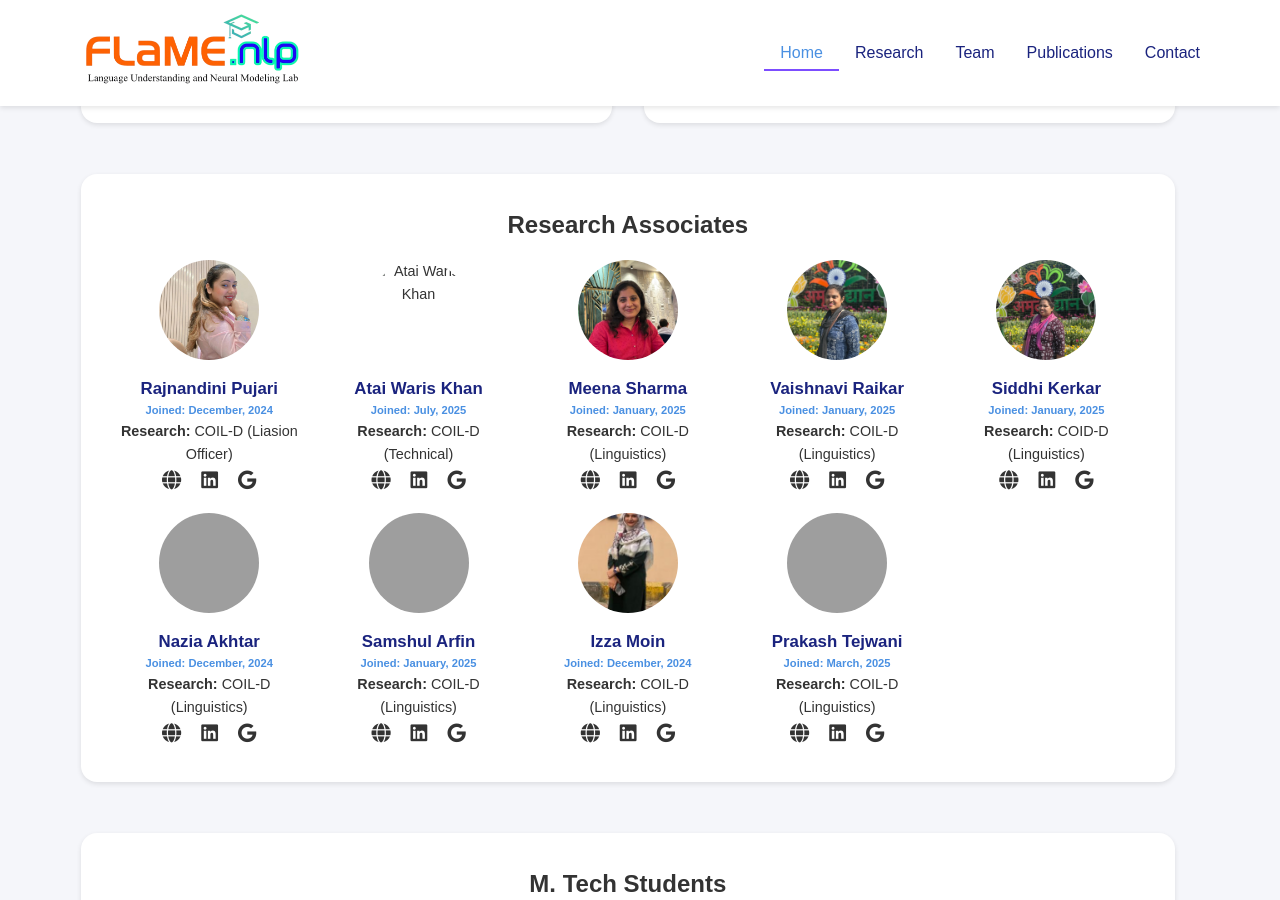
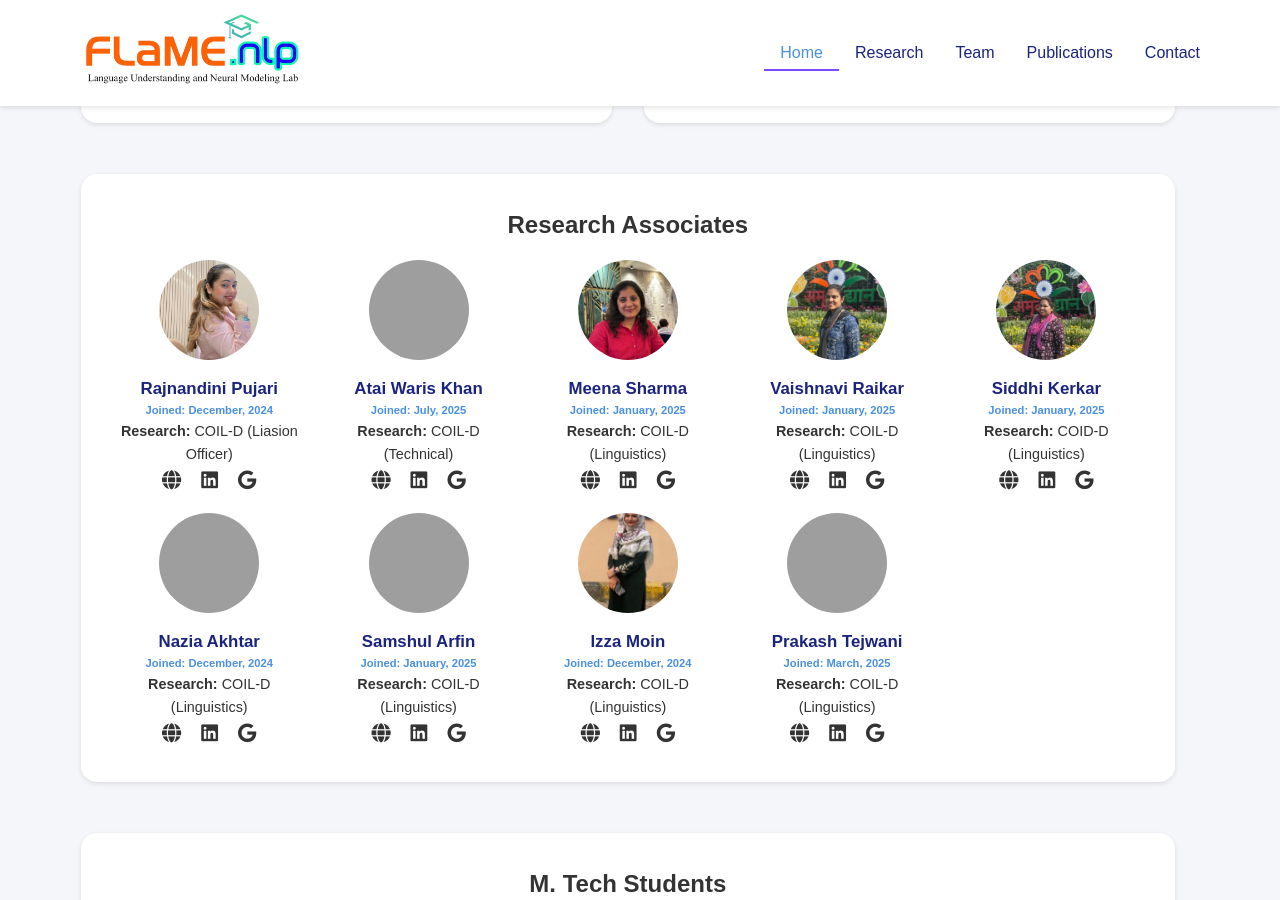
Before and after one commit to flamenlp/flamenlp.github.io, a Jekyll site: the page built from team.html, in a window 1280 px wide and 900 px high, scrolled down 716 px. Built offline with Jekyll 4.4.1, drawn with Linux system fonts in a browser that asks for light colours; grey boxes are pictures that could not be loaded.

Commit message:
Add profile images for team members

```diff
--- a/_data/team_members.yml
+++ b/_data/team_members.yml
@@ -87,7 +87,7 @@
   category: "ra"
   joined: "July, 2025"
   research_focus: "COIL-D (Technical)"
-  image: ""
+  image: "https://static.vecteezy.com/system/resources/previews/045/711/185/non_2x/male-profile-picture-placeholder-for-social-media-forum-dating-site-chat-operator-design-social-profile-template-default-avatar-icon-flat-style-free-vector.jpg"
   linkedin: "https://www.linkedin.com/in/atai-waris-khan-324289213/"
 
 - name: "Meena Sharma"
@@ -145,7 +145,7 @@
   category: "mtech"
   joined: "July, 2025"
   research_focus: "Detecting persuasion intensity in propagandistic content."
-  image: ""
+  image: "https://static.vecteezy.com/system/resources/previews/045/711/185/non_2x/male-profile-picture-placeholder-for-social-media-forum-dating-site-chat-operator-design-social-profile-template-default-avatar-icon-flat-style-free-vector.jpg"
   linkedin: "https://www.linkedin.com/in/~hvardhan/"
 
 # - name: "Shivam Kumar"
```
